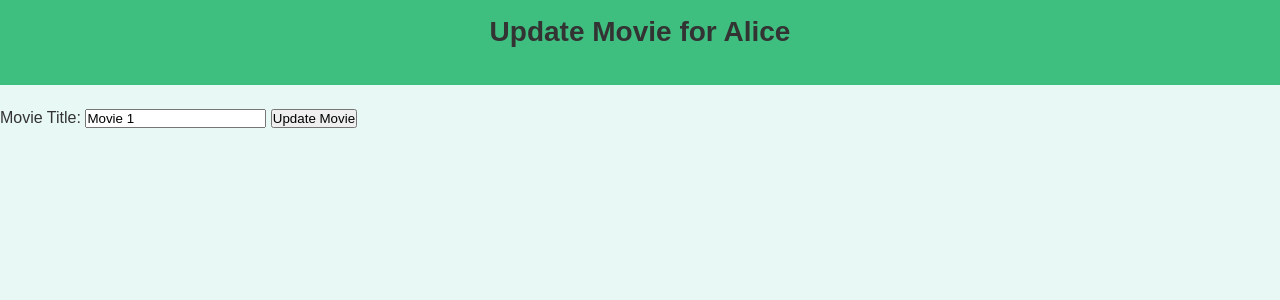
After one commit to Lucaskreis/MovieWeb_App, a Flask app: page /users/1/update_movie/1 in a window 1280 px wide. The commit adds this page. Shown: the top 300 px of the page. Run offline with Flask 3, Linux system fonts and the light colour scheme.

Commit message:
update and delete routes done

```diff
--- a/app.py
+++ b/app.py
@@ -47,5 +47,36 @@ def add_movie(user_id):
     return render_template('add_movie.html', user=user)
 
 
+@app.route('/users/<user_id>/update_movie/<movie_id>', methods=['GET', 'POST'])
+def update_movie(user_id, movie_id):
+    user, movies = data_manager.get_user_movies(user_id)
+
+    if user is None:
+        return "User not found"
+
+    movie_to_update = next((movie for movie in movies if movie["id"] == int(movie_id)), None)
+
+    if movie_to_update is None:
+        return "Movie not found"
+
+    if request.method == 'POST':
+        new_movie_title = request.form['movie_title']
+        data_manager.update_movie(user_id, movie_id, new_movie_title)
+        return redirect(url_for('user_movies', user_id=user_id))
+
+    return render_template('update_movie.html', user=user, movie=movie_to_update)
+
+
+@app.route('/users/<user_id>/delete_movie/<movie_id>')
+def delete_movie(user_id, movie_id):
+    user, _ = data_manager.get_user_movies(user_id)
+
+    if user is None:
+        return "User not found"
+
+    data_manager.delete_movie(user_id, movie_id)
+    return redirect(url_for('user_movies', user_id=user_id))
+
+
 if __name__ == '__main__':
     app.run(debug=True)
--- a/data/JSONDataManager.py
+++ b/data/JSONDataManager.py
@@ -77,3 +77,38 @@ class JSONDataManager(DataManagerInterface):
             new_id += 1
 
         return new_id
+    #voltar nessa funcao de gerar id
+
+    def update_movie(self, user_id, movie_id, new_movie_title):
+        data = self.get_all_users()
+
+        if user_id in data:
+            movies = data[user_id]["movies"]
+            movie_to_update = next((movie for movie in movies if movie["id"] == int(movie_id)), None)
+
+            if movie_to_update:
+                movie_to_update["title"] = new_movie_title
+
+                with open(self.filename, "w") as file_obj:
+                    json.dump(data, file_obj, indent=4)
+            else:
+                raise ValueError("Movie not found")
+        else:
+            raise ValueError("User not found")
+
+    def delete_movie(self, user_id, movie_id):
+        data = self.get_all_users()
+
+        if user_id in data:
+            movies = data[user_id]["movies"]
+            movie_to_delete = next((movie for movie in movies if movie["id"] == int(movie_id)), None)
+
+            if movie_to_delete:
+                movies.remove(movie_to_delete)
+
+                with open(self.filename, "w") as file_obj:
+                    json.dump(data, file_obj, indent=4)
+            else:
+                raise ValueError("Movie not found")
+        else:
+            raise ValueError("User not found")
--- a/data/data.json
+++ b/data/data.json
@@ -22,10 +22,6 @@
             {
                 "id": 4,
                 "title": "Movie 4"
-            },
-            {
-                "id": 5,
-                "title": "Movie 5"
             },
             {
                 "id": 6,
--- /dev/null
+++ b/templates/update_movie.html
@@ -0,0 +1,19 @@
+<!DOCTYPE html>
+<html>
+<head>
+    <title>Update Movie - MovieWeb App</title>
+    <link rel="stylesheet" href="{{ url_for('static', filename='styles.css') }}">
+</head>
+<body>
+    <div class="users-header">
+        <h1>Update Movie for {{ user }}</h1>
+    </div>
+    <div class="update-movie-form">
+        <form method="post">
+            <label for="movie_title">Movie Title:</label>
+            <input type="text" id="movie_title" name="movie_title" value="{{ movie['title'] }}" required>
+            <button type="submit">Update Movie</button>
+        </form>
+    </div>
+</body>
+</html>
--- a/templates/user_movies.html
+++ b/templates/user_movies.html
@@ -15,8 +15,8 @@
                 <div class="card">
                     {{ movie["title"] }}
                     <div class="btn-container">
-                        <a href="/users/{{ user['id'] }}/edit/{{ movie['id'] }}" class="btn">Edit</a>
-                        <a href="/users/{{ user['id'] }}/delete/{{ movie['id'] }}" class="btn">Delete</a>
+                        <a href="{{ url_for('update_movie', user_id=id, movie_id=movie['id']) }}" class="btn">Edit</a>
+                        <a href="{{ url_for('delete_movie', user_id=id, movie_id=movie['id']) }}" class="btn">Delete</a>
                     </div>
                 </div>
             </li>
```
